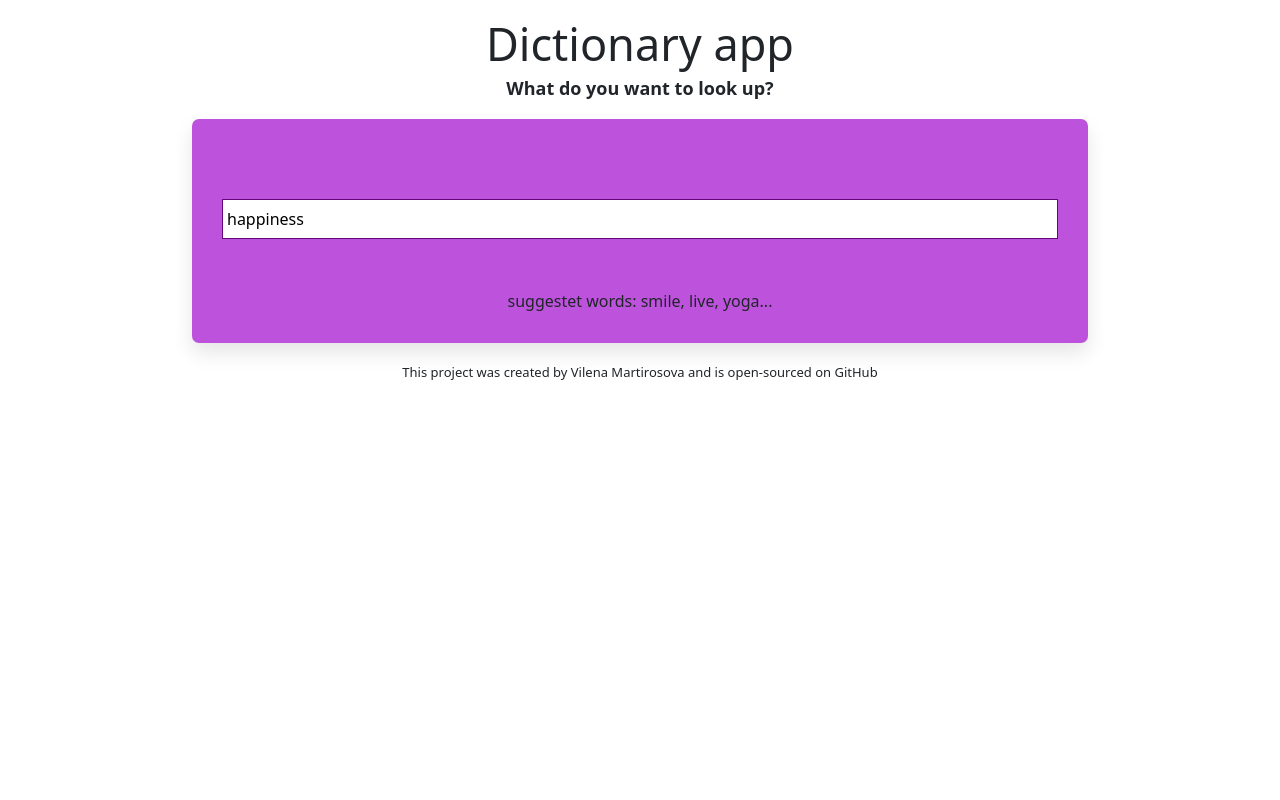
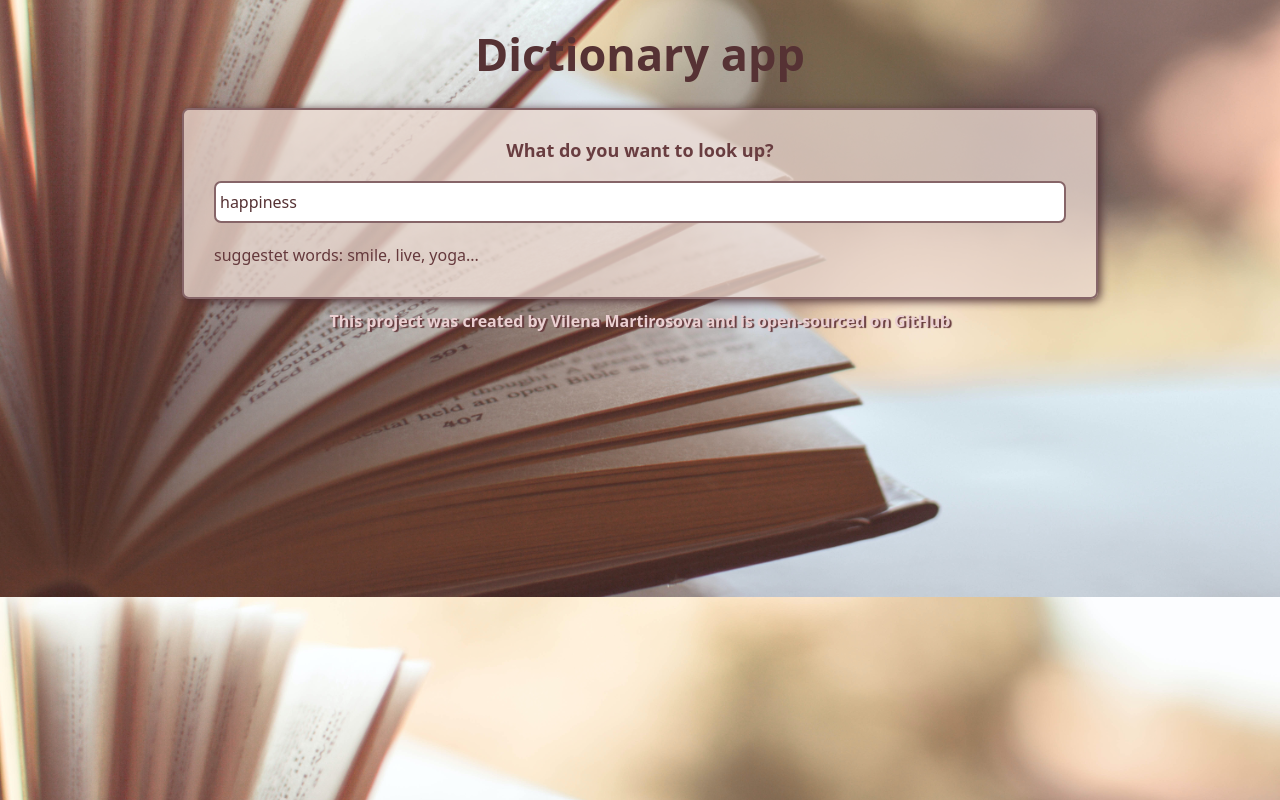
Before and after one commit to VilenaUKR/dictionary-app, a React (Create React App) app: page / in a window 1280 px wide. Built offline with nearby package versions, Linux system fonts and the light colour scheme; no server answers; the HTML template or start-up script is replaced by a standard one.

Commit message:
Updated style

```diff
--- a/src/App.css
+++ b/src/App.css
@@ -1,5 +1,7 @@
 body {
-  background-color: rgb(237, 198, 237);
+  background: url(dictionary.jpg);
+  background-position: center;
+  background-size: cover;
 }
 
 .App {
@@ -10,9 +12,15 @@ body {
 
 .App-header {
   font-size: 45px;
-  margin-top: 10px;
+  margin: 20px 0;
+  color: #563234;
+  font-weight: bold;
 }
 
 .App-footer {
-  font-size: small;
+  font-size: 16px;
+  color: #ebd0d2;
+  font-weight: 600;
+  text-shadow: 2px 1px 1px #65393c;
+  margin: 10px;
 }
--- a/src/Dictionary.css
+++ b/src/Dictionary.css
@@ -2,28 +2,38 @@
   font-size: 18px;
   font-weight: bold;
   margin-bottom: 20px;
+  color: #693d40;
 }
 
 .Dictionary form {
-  margin-top: 50px;
-  margin-bottom: 50px;
+  margin-top: 20px;
+  margin-bottom: 20px;
 }
 
 .Dictionary section {
-  background-color: rgb(189, 82, 221);
+  background-color: rgba(235, 217, 208, 0.778);
   padding: 30px;
   border-radius: 7px;
-  box-shadow: 0 10px 20px rgb(0 0 0 / 10%);
-  margin: 20px 20px;
+  box-shadow: 2px 2px 10px rgb(78, 47, 51);
+  margin: 10px 10px;
+  border: 2px solid #866568;
+  color: #65393c;
 }
 
 .Dictionary input {
   width: 100%;
   padding: 7px 4px;
-  border: 1px solid rgb(99, 6, 120);
+  border: 2px solid #866568;
+  border-radius: 7px;
+  color: #553133;
 }
 
-.Dictionary hint {
-  font-size: 11px;
+.Dictionary input:hover {
+  box-shadow: 2px 2px 5px rgb(103, 57, 63);
+}
+
+.Dictionary .hint {
+  font-size: 16px;
   margin-top: 5px;
+  text-align: left;
 }
--- a/src/Dictionary.js
+++ b/src/Dictionary.js
@@ -46,8 +46,8 @@ export default function Dictionary(props) {
   if (loaded) {
     return (
       <div className="Dictionary">
-        <h1>What do you want to look up?</h1>
         <section>
+          <h1>What do you want to look up?</h1>
           <form onSubmit={handleSubmit}>
             <input
               type="search"
--- a/src/Meaning.css
+++ b/src/Meaning.css
@@ -1,16 +1,15 @@
-
 .Meaning h3 {
-    font-size: 24px;
-    line-height: 1.5;
-    font-weight: bold;
-
+  font-size: 30px;
+  line-height: 1.5;
+  font-weight: bold;
 }
 
 .Meaning .example {
-    font-style: italic;
-    color: gray;
+  font-style: italic;
+  color: #866568;
+}
 
+.Meaning .definition {
+  font-style: italic;
+  color: #866568;
 }
-.Meaning .definition {
-
-}
--- a/src/Phonetic.css
+++ b/src/Phonetic.css
@@ -1,3 +1,6 @@
-.Phonetic {
-  margin: 20px 0;
+.phonetic .phoneticText {
+  margin-top: 20px;
+  font-size: 18px;
+  letter-spacing:2px;
+  color: #693D40;
 }
--- a/src/Phonetic.js
+++ b/src/Phonetic.js
@@ -14,7 +14,7 @@ export default function Phonetic(props) {
             controls={true}
           />
         </div>
-        <div>{props.phonetic.text}</div>
+        <div className="phoneticText">{props.phonetic.text}</div>
       </div>
     );
   } else {
--- a/src/Photos.css
+++ b/src/Photos.css
@@ -2,6 +2,15 @@
   display: flex;
 }
 
-.Photos a:hover {
-  box-shadow: 10px 10px 20px rgb(10 10 10 / 100%);
+.Photos img {
+  border-radius: 7px;
+  border: 1px solid #866568;
+   box-shadow: 3px 3px 5px rgb(103, 57, 63);
+  margin: 10px;
+  transition: all ease-in-out 150ms;
 }
+
+.Photos img:hover {
+  box-shadow: 5px 5px 10px rgb(103, 57, 63);
+  border: 2px solid #866568;
+}
```
Also changed, not shown: src/dictionary.jpg (added), src/logo.png (added).
